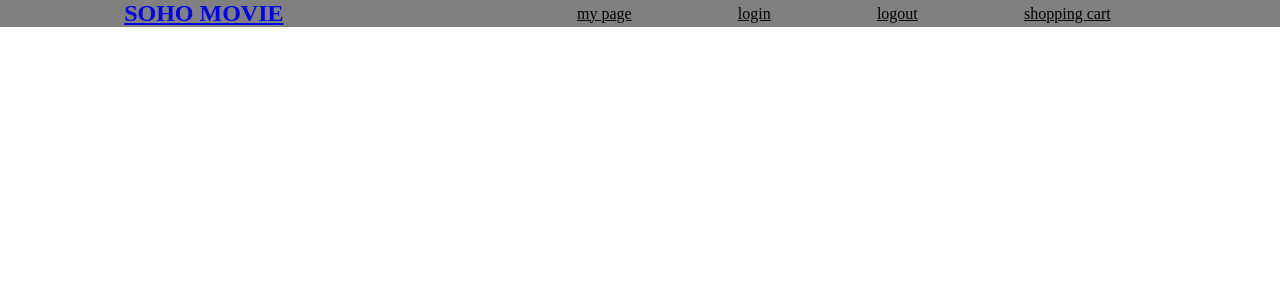
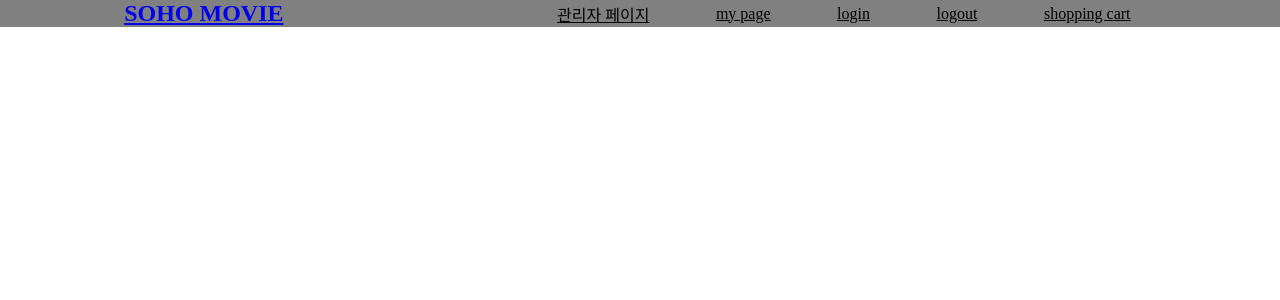
Before and after one commit to codestates/sohoMovie, a React (Create React App) app in the folder client/: page /admin in a window 1280 px wide. Shown: the top 300 px of the page. Built offline with nearby package versions, Linux system fonts and the light colour scheme.

Commit message:
add admin page

```diff
--- a/client/src/App.js
+++ b/client/src/App.js
@@ -4,6 +4,7 @@ import NavBar from "./page/Navbar";
 import { BrowserRouter as Router, Routes, Route } from "react-router-dom";
 import Main from "./page/Main";
 import Mypage from "./page/mypage";
+import Admin from "./page/admin";
 import Login from "./page/login";
 import Logout from "./page/logout";
 import ShoppingCart from "./page/shoppingcart";
@@ -17,6 +18,7 @@ export const App = () => {
         <NavBar />
           <Routes>
             <Route exact path="/" element={<Main/>} />
+            <Route path="/admin" element={<Admin/>} />
             <Route path="/mypage" element={<Mypage/>} />
             <Route path="/login" element={<Login/>} />
             <Route path="/logout" element={<Logout/>} />
--- a/client/src/page/Navbar.js
+++ b/client/src/page/Navbar.js
@@ -11,6 +11,9 @@ export default function NavBar() {
         </h1>
       </Link>
       <ul className="nav-links">
+        <Link to="/admin">
+          <li>관리자 페이지</li>
+        </Link>
         <Link to="/mypage">
           <li>my page</li>
         </Link>
--- /dev/null
+++ b/client/src/page/admin.js
@@ -0,0 +1,28 @@
+import "./styles.css";
+import React, { useState, useEffect } from "react";
+// import { Link } from "react-router-dom";
+
+export default function Login() {
+  // useEffect(() => {
+  //   fetchItems();
+  // }, []);
+
+  // const [items, setItems] = useState([]);
+
+  // const fetchItems = async () => {
+  //   const data = await fetch("https://fakestoreapi.com/products");
+  //   const items = await data.json();
+  //   setItems(items);
+  // };
+  return (
+    <div className="shop-items">
+      {/* <ol id="item-list">
+        {items.map((item) => (
+          <li key={item.id}>
+            <Link to={`/shop/${item.id}`}>{item.title}</Link>
+          </li>
+        ))}
+      </ol> */}
+    </div>
+  );
+}
```
